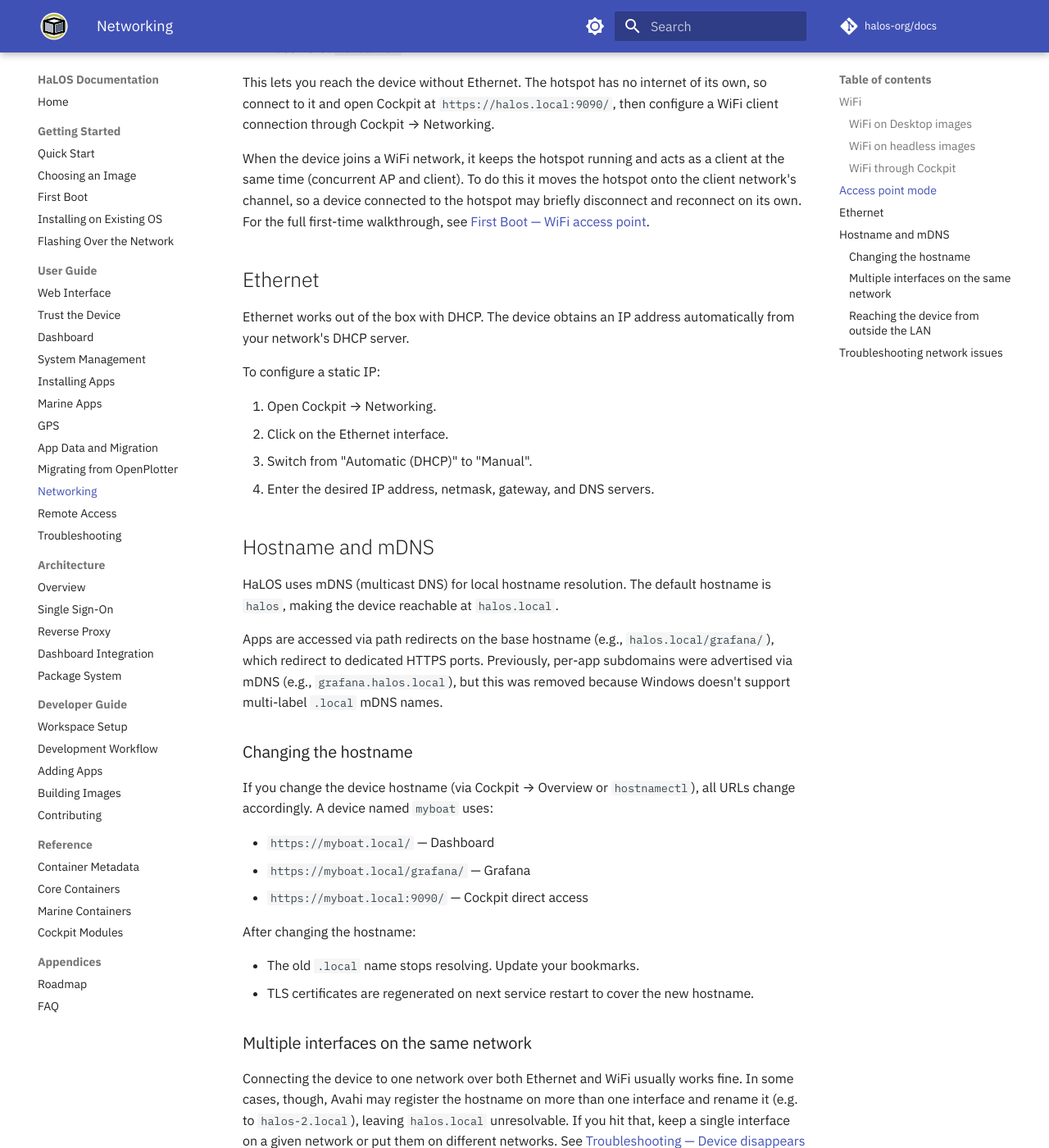
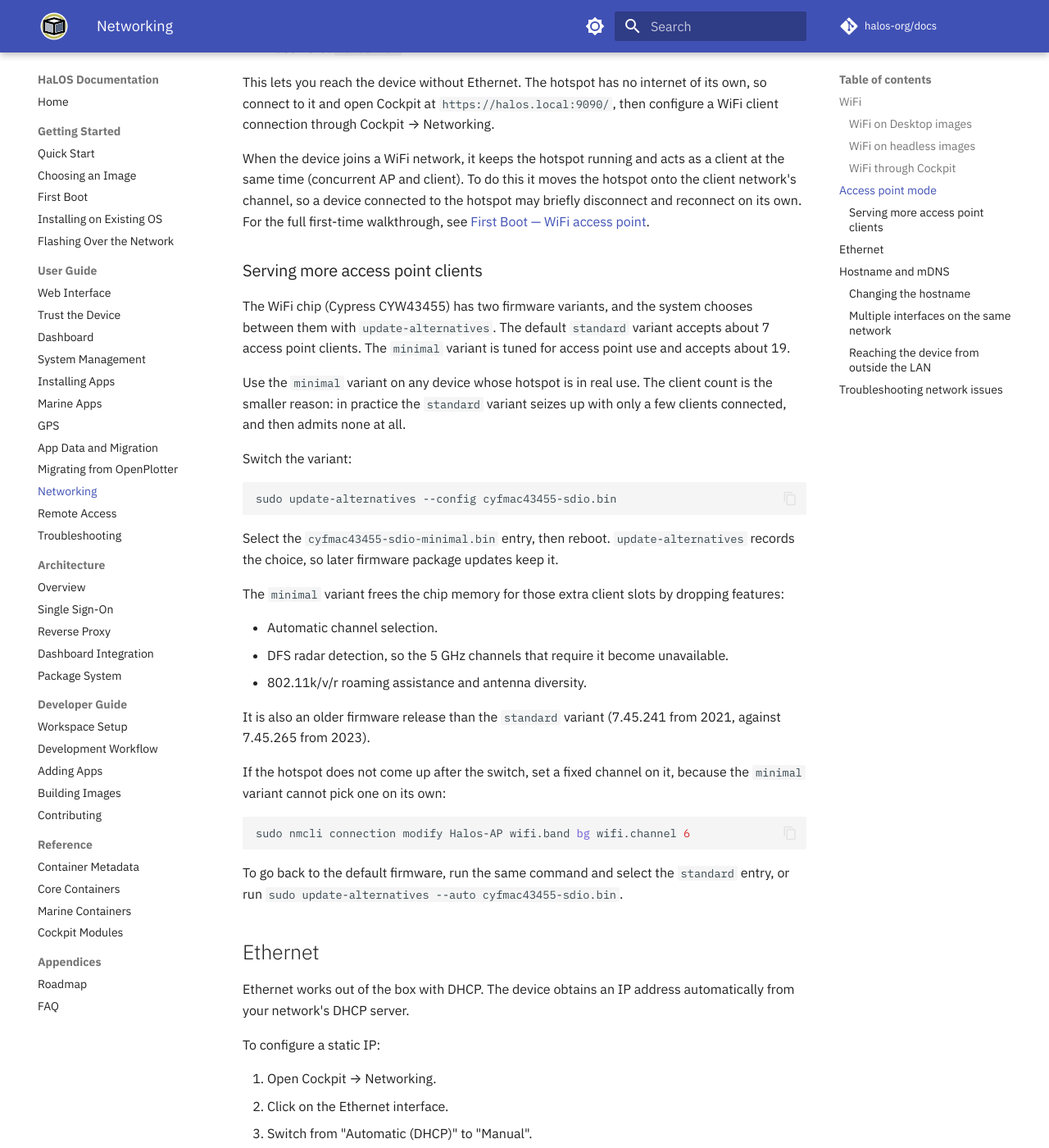
Before and after one commit to halos-org/docs, an MkDocs documentation site: the page built from docs/user-guide/networking.md, in a window 1280 px wide and 1400 px high, scrolled down 1702 px. Shown: the whole window at 82% size. Built offline with MkDocs 1.6.1 and Material for MkDocs 9.7.7, drawn with Linux system fonts in a browser that asks for light colours; comment, search, counter and statistics services are not loaded.

Commit message:
docs(networking): recommend the minimal WiFi firmware for AP use
The CYW43455 standard firmware seizes up in practice with only a few
access point clients connected, and then admits none at all. Raspberry
Pi OS ships a minimal variant selected through update-alternatives, and
the docs never mentioned it.

Recommend it for any device whose hotspot is in real use, record the
switch, what the minimal variant gives up (DFS radar detection,
automatic channel selection, roaming assistance, antenna diversity),
and how to revert.

Co-Authored-By: Claude Opus 5 (1M context) <noreply@anthropic.com>

````diff
--- a/docs/user-guide/networking.md
+++ b/docs/user-guide/networking.md
@@ -34,6 +34,36 @@ All headless images and the `Halos-Desktop-Marine-HALPI2-AP` desktop variant cre
 This lets you reach the device without Ethernet. The hotspot has no internet of its own, so connect to it and open Cockpit at `https://halos.local:9090/`, then configure a WiFi client connection through Cockpit → Networking.
 
 When the device joins a WiFi network, it keeps the hotspot running and acts as a client at the same time (concurrent AP and client). To do this it moves the hotspot onto the client network's channel, so a device connected to the hotspot may briefly disconnect and reconnect on its own. For the full first-time walkthrough, see [First Boot — WiFi access point](../getting-started/first-boot.md#wifi-access-point-headless-images-and-the-ap-desktop-variant).
+
+### Serving more access point clients
+
+The WiFi chip (Cypress CYW43455) has two firmware variants, and the system chooses between them with `update-alternatives`. The default `standard` variant accepts about 7 access point clients. The `minimal` variant is tuned for access point use and accepts about 19.
+
+Use the `minimal` variant on any device whose hotspot is in real use. The client count is the smaller reason: in practice the `standard` variant seizes up with only a few clients connected, and then admits none at all.
+
+Switch the variant:
+
+```bash
+sudo update-alternatives --config cyfmac43455-sdio.bin
+```
+
+Select the `cyfmac43455-sdio-minimal.bin` entry, then reboot. `update-alternatives` records the choice, so later firmware package updates keep it.
+
+The `minimal` variant frees the chip memory for those extra client slots by dropping features:
+
+- Automatic channel selection.
+- DFS radar detection, so the 5 GHz channels that require it become unavailable.
+- 802.11k/v/r roaming assistance and antenna diversity.
+
+It is also an older firmware release than the `standard` variant (7.45.241 from 2021, against 7.45.265 from 2023).
+
+If the hotspot does not come up after the switch, set a fixed channel on it, because the `minimal` variant cannot pick one on its own:
+
+```bash
+sudo nmcli connection modify Halos-AP wifi.band bg wifi.channel 6
+```
+
+To go back to the default firmware, run the same command and select the `standard` entry, or run `sudo update-alternatives --auto cyfmac43455-sdio.bin`.
 
 ## Ethernet
 
````
